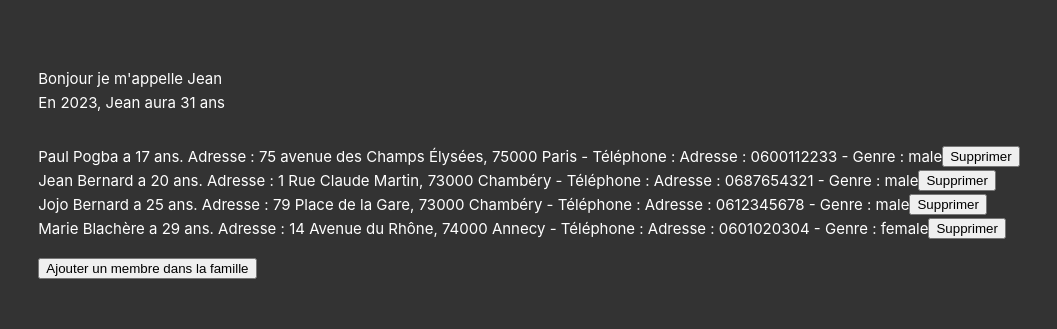
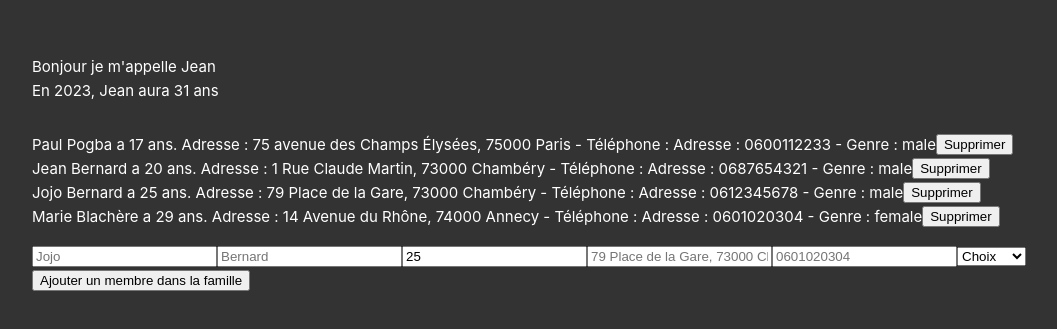
Before and after one commit to RaphBdt/vue-challenge, a Vue app: page / in a window 1280 px wide. Shown: the part 227-556 px from the top of the page, without its empty margins (111-1168 px from the left). Built offline with nearby package versions, Linux system fonts and the light colour scheme.

Commit message:
niveau 26

```diff
--- a/src/components/HelloWorld.vue
+++ b/src/components/HelloWorld.vue
@@ -39,7 +39,13 @@ export default {
           phoneNumber: '0600112233',
           gender: 'male'
         },
-      ]
+      ],
+      newMemberFirstname: '',
+      newMemberLastname: '',
+      newMemberAge: 25,
+      newMemberAddress: '',
+      newMemberPhoneNumber: '',
+      newMemberGender: '',
     }
   },
   mounted() {
@@ -56,14 +62,15 @@ export default {
         this.firstname = 'Patrick';
       }
     },
-    addAFamilyMember() {
+    addAFamilyMember(newMemberFirstname, newMemberLastname, newMemberAge, newMemberAddress, newMemberPhoneNumber, newMemberGender) {
       this.family.push(
         {
-          firstname: "Jojo",
-          lastname: "Bernard",
-          age: "25",
-          address: "fefzeiu",
-          phoneNumber: "crefkn"
+          firstname: newMemberFirstname,
+          lastname: newMemberLastname,
+          age: newMemberAge,
+          address: newMemberAddress,
+          phoneNumber: newMemberPhoneNumber,
+          gender: newMemberGender
         }
       )
     },
@@ -106,9 +113,25 @@ export default {
     <button v-if="buttonVisible" id="crazy-button" @click="changeFirstname">
       Changement de prénom
     </button>
-    <button id="add-family-member" @click="addAFamilyMember">
-      Ajouter un membre dans la famille
-    </button>
+    <form>
+      <div>
+        <div>
+          <input type="text" placeholder="Jojo" v-model="newMemberFirstname" />
+          <input type="text" placeholder="Bernard" v-model="newMemberLastname" />
+          <input type="number" min="10" v-model="newMemberAge" />
+          <input type="text" placeholder="79 Place de la Gare, 73000 Chambéry" v-model="newMemberAddress" />
+          <input type="tel" placeholder="0601020304" v-model="newMemberPhoneNumber" />
+          <select v-model="newMemberGender">
+            <option disabled value="">Choix</option>
+            <option value="male">Homme</option>
+            <option value="female">Femme</option>
+          </select>
+        </div>
+        <button type="button" id="add-family-member" @click="addAFamilyMember(newMemberFirstname, newMemberLastname, newMemberAge, newMemberAddress, newMemberPhoneNumber, newMemberGender)">
+          Ajouter un membre dans la famille
+        </button>
+      </div>
+    </form>
   </div>
 </template>
 
```
